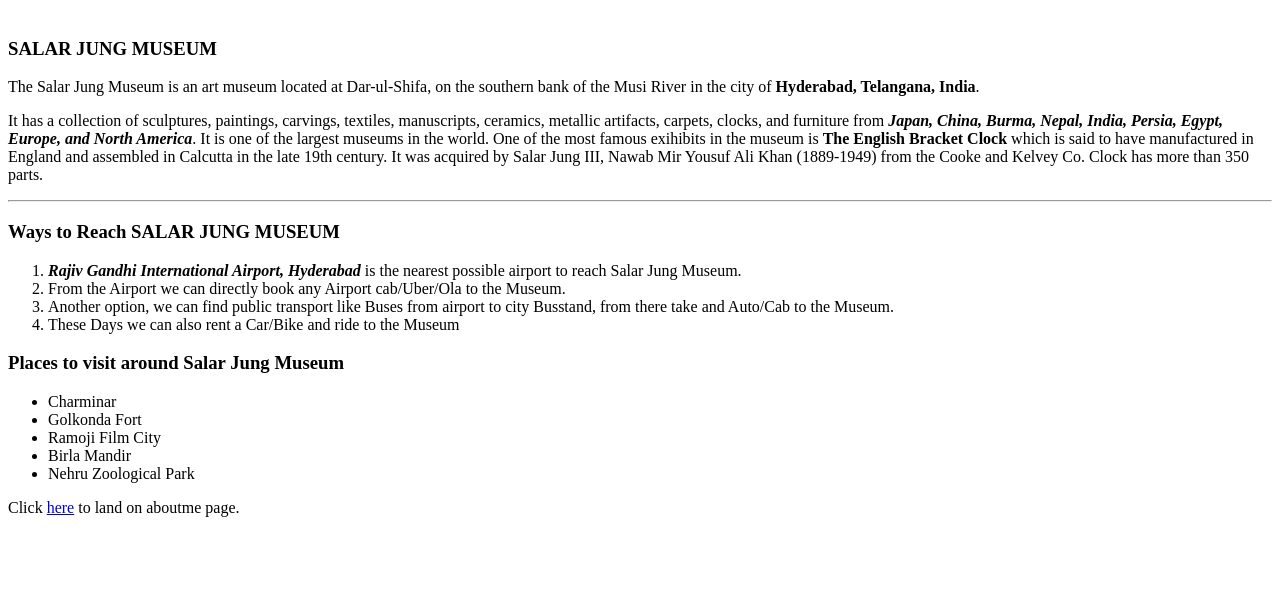
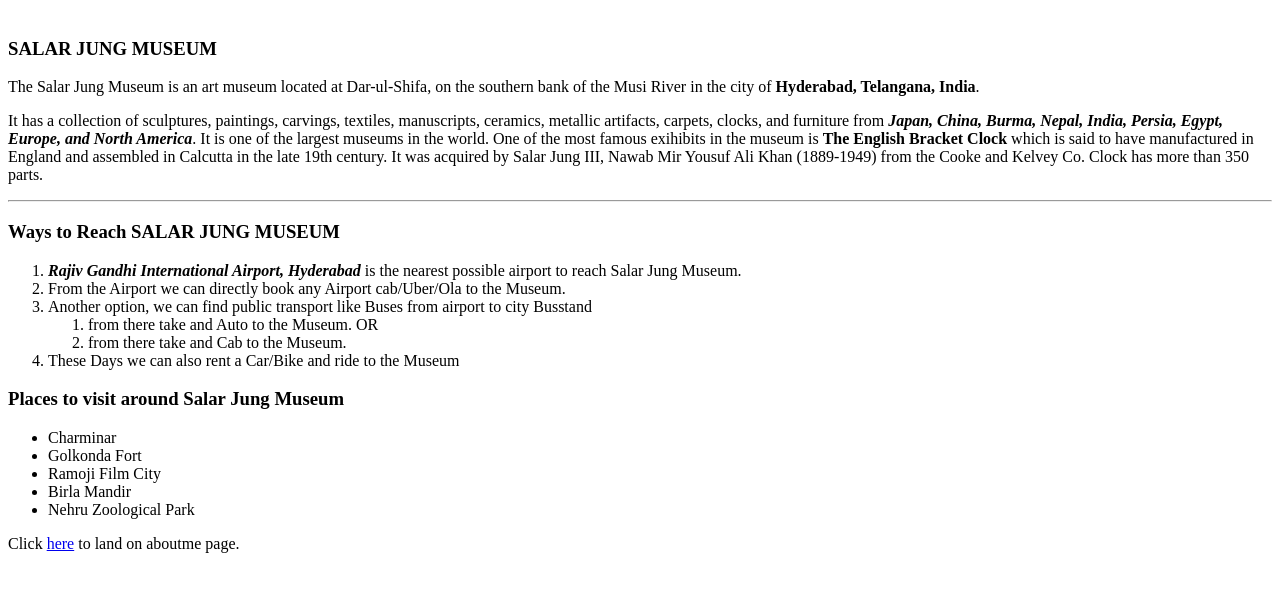
Before and after one commit to 44-563-Web-Apps-F22/44563-webapps-assignment-3-neerazsai-veeranki, a plain HTML site: page index.html in a window 1280 px wide. Shown: the part 105-696 px from the top of the page. Drawn offline with Linux system fonts and the light colour scheme.

Commit message:
modified index.html

```diff
--- a/index.html
+++ b/index.html
@@ -35,7 +35,11 @@
     <ol>
         <li><b><i>Rajiv Gandhi International Airport, Hyderabad</i></b> is the nearest possible airport to reach Salar Jung Museum.</li>
         <li>From the Airport we can directly book any Airport cab/Uber/Ola to the Museum.</li>
-        <li>Another option, we can find public transport like Buses from airport to city Busstand, from there take and Auto/Cab to the Museum.</li>
+        <li>Another option, we can find public transport like Buses from airport to city Busstand</li>
+        <ol>
+            <li>from there take and Auto to the Museum. OR</li>
+            <li>from there take and Cab to the Museum.</li>
+        </ol>
         <li>These Days we can also rent a  Car/Bike and ride to the Museum</li>
     </ol>
 
```
